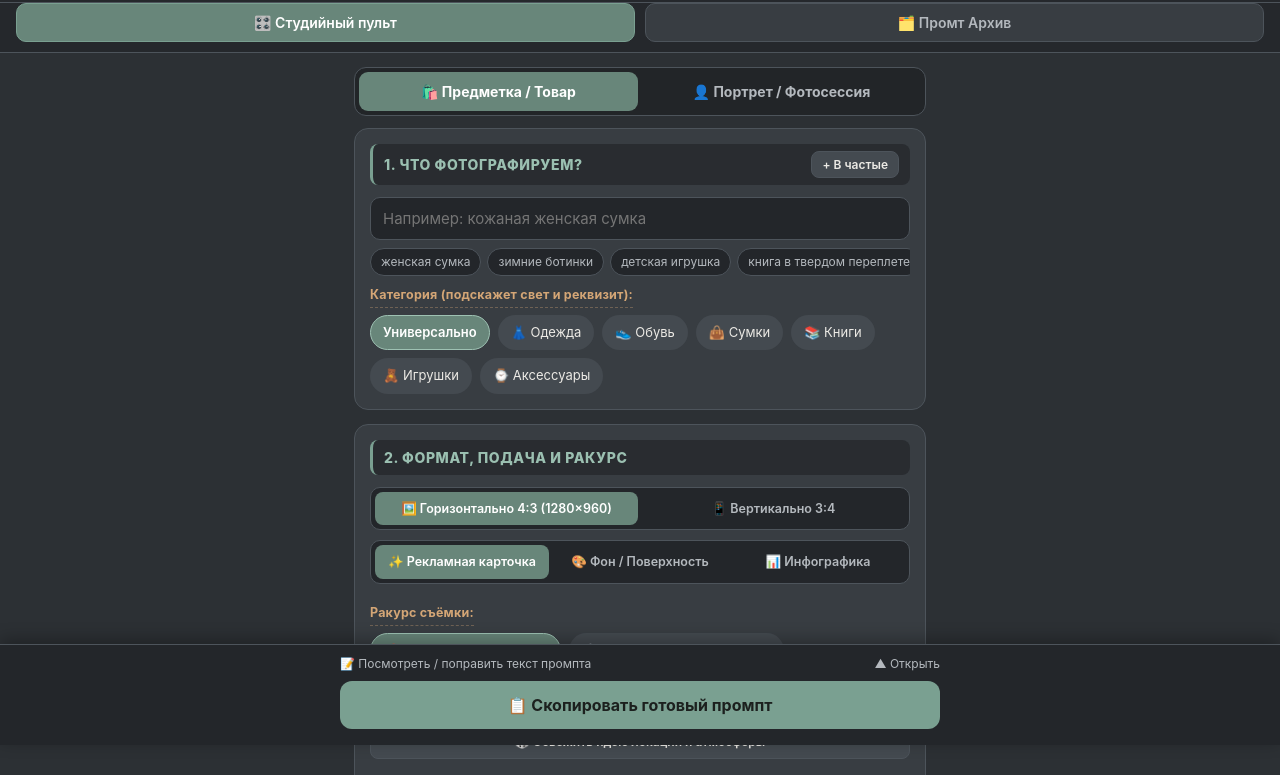
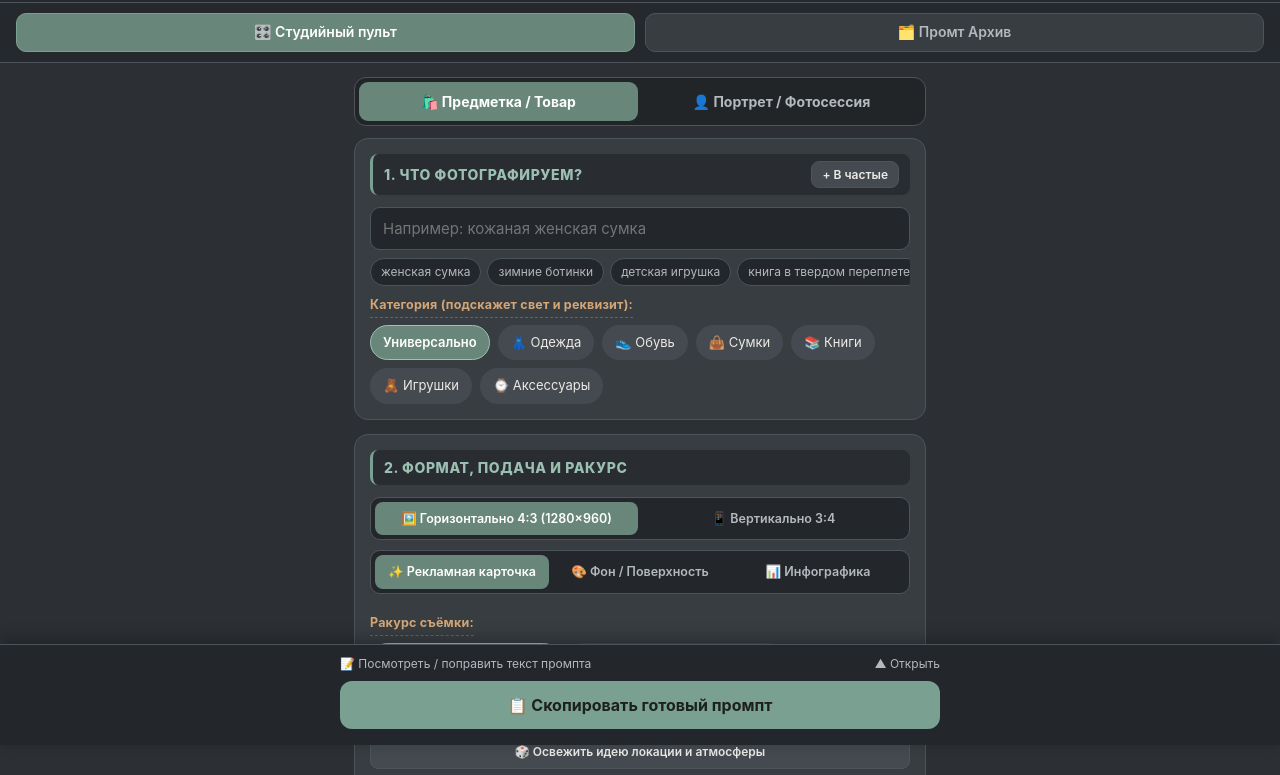
Before and after one commit to ptycka45-debug/fotostudia, a plain HTML site: page index.html in a window 1280 px wide. Shown: the part 55-830 px from the top of the page. Drawn offline with Linux system fonts and the light colour scheme.

Commit message:
Update index.html

```diff
--- a/index.html
+++ b/index.html
@@ -119,21 +119,28 @@
     /* Navigation Tabs */
     .tabs {
       display: flex;
+      align-items: stretch;
       background-color: #25282c;
-      padding: 0 16px 10px;
+      padding: 10px 16px;
       gap: 10px;
       border-bottom: 1px solid var(--border);
     }
 
     .tab-btn {
       flex: 1;
-      padding: 10px;
+      display: flex;
+      align-items: center;
+      justify-content: center;
+      gap: 6px;
+      padding: 10px 12px;
+      margin: 0;
       border-radius: 10px;
       border: 1px solid var(--border);
       background-color: var(--bg-card);
       color: var(--text-muted);
       font-size: 14px;
       font-weight: 600;
+      line-height: 1.2;
       cursor: pointer;
       transition: 0.2s;
     }
```
